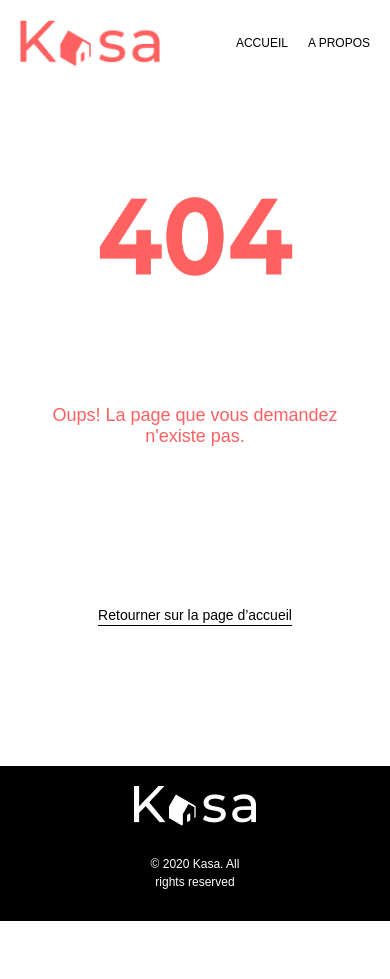
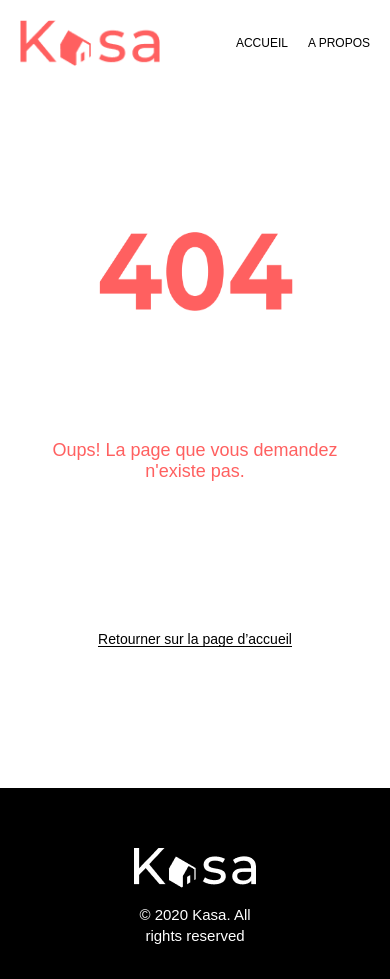
Before and after one commit to Anna-Sta-Siia/Kasa, a React (Vite) app: page /404 in a window 390 px wide. Before the commit the page ends 921 px from the top, so only its background shows below. Built offline with nearby package versions, Linux system fonts and the light colour scheme.

Commit message:
Maj footer et banners accueil

```diff
--- a/src/components/Footer/index.jsx
+++ b/src/components/Footer/index.jsx
@@ -5,7 +5,7 @@ export default function Footer() {
   return (
     <footer className="footer">
       <img src={logo} alt="Logo Kasa" className="footer__logo" />
-      <p className="footer__text"><div className="footer_part">© 2020 Kasa. All</div><div className="footer_part"> rights reserved</div></p>
+      <p className="footer__text"><div className="footer__text_part">© 2020 Kasa. All</div><div className="footer__text_part"> rights reserved</div></p>
     </footer>
   )
 }
--- a/src/pages/Accommodation/index.jsx
+++ b/src/pages/Accommodation/index.jsx
@@ -1,4 +1,4 @@
-import { useParams } from 'react-router-dom'
+import { useParams, Navigate } from 'react-router-dom' // 👈 ajoute Navigate ici
 import { useEffect, useState } from 'react'
 
 import logements from '../../data/logements.json'
@@ -10,9 +10,6 @@ import Collapse from '../../components/Collapse'
 import AccommodationHeader from '../../components/AccommodationHeader'
 import "../../styles/variables_et_mixins/variables_et_mixins.scss"
 
-
-
-
 export default function Accommodation() {
   const { id } = useParams()
   const [logement, setLogement] = useState(null)
@@ -22,7 +19,9 @@ export default function Accommodation() {
     setLogement(found)
   }, [id])
 
-  if (!logement) return <div>Logement introuvable</div>
+  // 🔁 Rediriger vers la page 404 si l'id est invalide
+  if (logement === null) return null // attend que useEffect charge
+  if (!logement) return <Navigate to="/404" replace /> // redirection si pas trouvé
 
   return (
     <>
--- a/src/pages/Home/index.jsx
+++ b/src/pages/Home/index.jsx
@@ -14,8 +14,13 @@ const Home = () => {
       <Header />
       <Banner
   image="/src/assets/Image_home.png"
-  title="Chez vous, partout et ailleurs"
+  title={
+    <>
+      Chez vous,<br className="mobile-break" /> partout et ailleurs
+    </>
+  }
 />
+
 
         <CardList />
         </main>
--- a/src/router/index.jsx
+++ b/src/router/index.jsx
@@ -1,4 +1,5 @@
 import { createBrowserRouter } from 'react-router-dom';
+import { Navigate } from 'react-router-dom'
 import Home from '../pages/Home';
 import About from '../pages/About';
 import Accommodation from '../pages/Accommodation';
@@ -8,7 +9,8 @@ const router = createBrowserRouter([
   { path: '/', element: <Home /> },
   { path: '/about', element: <About /> },
   { path: '/accommodation/:id', element: <Accommodation /> },
-  { path: '*', element: <NotFound /> }
-]);
+  { path: '/404', element: <NotFound /> },
+  { path: '*', element: <Navigate to="/404" replace /> } // attrape tout le reste
+])
 
 export default router;
--- a/src/styles/components/Banner/banner.scss
+++ b/src/styles/components/Banner/banner.scss
@@ -37,6 +37,9 @@
     text-align: center;
     margin: 0 auto;
   }
+  .mobile-break {
+    display: none;
+  }
 
   @media (max-width: 1024px) {
     height: 170px;
@@ -55,8 +58,13 @@
     &__title {
       text-align: left;
       margin: 0;
-      padding-left: 20px;
-      padding-right: 20px;
+      padding-left: 15px;
+      width: 70%;
+
+    .mobile-break{
+      display: inline;
+    }
+
     }
   }
 }
--- a/src/styles/components/Card/card.scss
+++ b/src/styles/components/Card/card.scss
@@ -19,11 +19,11 @@
     position: absolute;
     bottom: 0;
     left: 0;
-    padding: 15px;
+    padding: 15px 0 0 15px;
     font-size: 18px;
     font-weight: 700;
-    color: black;
-    width: 35%;
+    color: blue;
+    width: 40%;
   }
   @media (max-width: 1024px) {
     width: calc(50% - 20px);
--- a/src/styles/components/CardList/cardlist.scss
+++ b/src/styles/components/CardList/cardlist.scss
@@ -7,9 +7,11 @@
   border-radius: 25px;
   box-sizing: border-box;
   width: 100%;
+  margin-top: 50px;
 
 
   @media (max-width: 768px) {
+    margin-top: 35px;
     flex-direction: column;
     gap: 20px;
     padding: 0;
--- a/src/styles/components/Footer/footer.scss
+++ b/src/styles/components/Footer/footer.scss
@@ -22,13 +22,17 @@
   }
 
   @media (max-width: 768px) {
-    padding: 20px 0;
+   .footer{ padding: 20px 0px;
 
+    &__logo {
+      margin-bottom: 0px;}
 
     &__text {
-      font-size: 12px;
+      font-size: 15px;
       flex-direction: column;
       gap: 4px;
+      margin-top: 14px;
     }
   }
 }
+}
--- a/src/styles/main/main.scss
+++ b/src/styles/main/main.scss
@@ -1,11 +1,13 @@
-
 @import '../variables_et_mixins/variables_et_mixins.scss';
-body{
+body {
     margin: 0;
     font-family: $main-font;
-}
+  }
 
-
-.page {
+  .page {
     @include page-layout;
   }
+
+  main {
+    flex: 1; // très important pour que le contenu pousse le footer
+  }
--- a/src/styles/pages/NotFound/notfound.scss
+++ b/src/styles/pages/NotFound/notfound.scss
@@ -23,11 +23,14 @@
     color: $secondary-color;
     font-size: 18px;
     font-weight: 500;
-    margin-top: 20px;
     display: inline-block;
     border-bottom: 1px solid $secondary-color;
     text-decoration: none;
-    padding-bottom: 2px;
+
+    /* ajustements visuels */
+    line-height: 1; // réduit l'espace vertical
+    padding-bottom: 0; // colle au plus près la ligne
+    margin-top: 10px; // laisse un peu d’espace avec l’élément du dessus
   }
 
 
--- a/src/styles/variables_et_mixins/variables_et_mixins.scss
+++ b/src/styles/variables_et_mixins/variables_et_mixins.scss
@@ -5,13 +5,15 @@ $third-color: #FFFFFF;
 $main-font: 'Montserrat', sans-serif;
 
 @mixin page-layout {
-    padding: 45px 100px;
+  display: flex;
+  flex-direction: column;
+  padding: 45px 100px;
 
-    @media (max-width: 768px) {
-      padding: 20px;
+  @media (max-width: 768px) {
+    padding: 20px;
+  }
+}
 
-    }
-  }
 
   @mixin collapse{
     .collapse {
```
Lines whose indentation alone changed are shown as unchanged.
